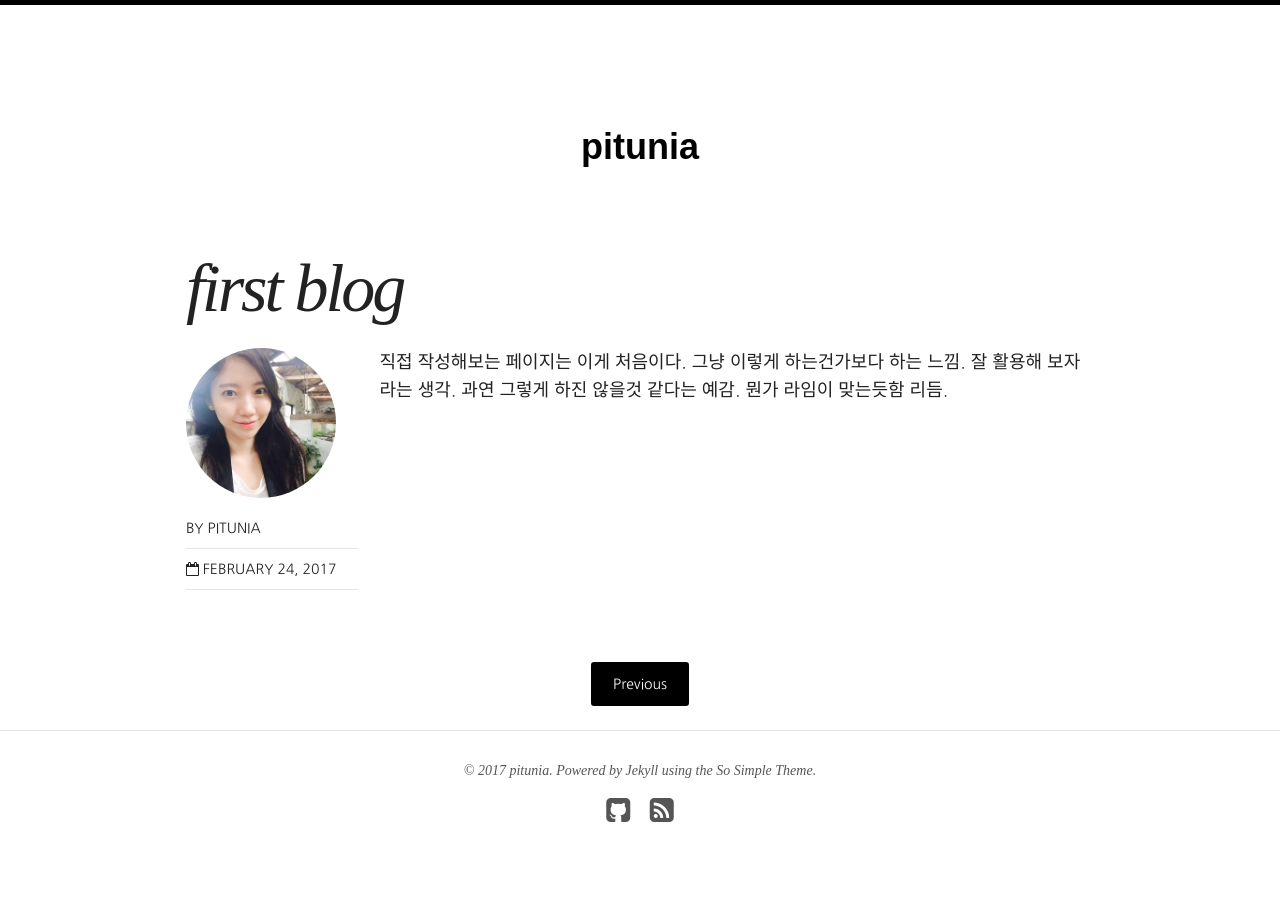
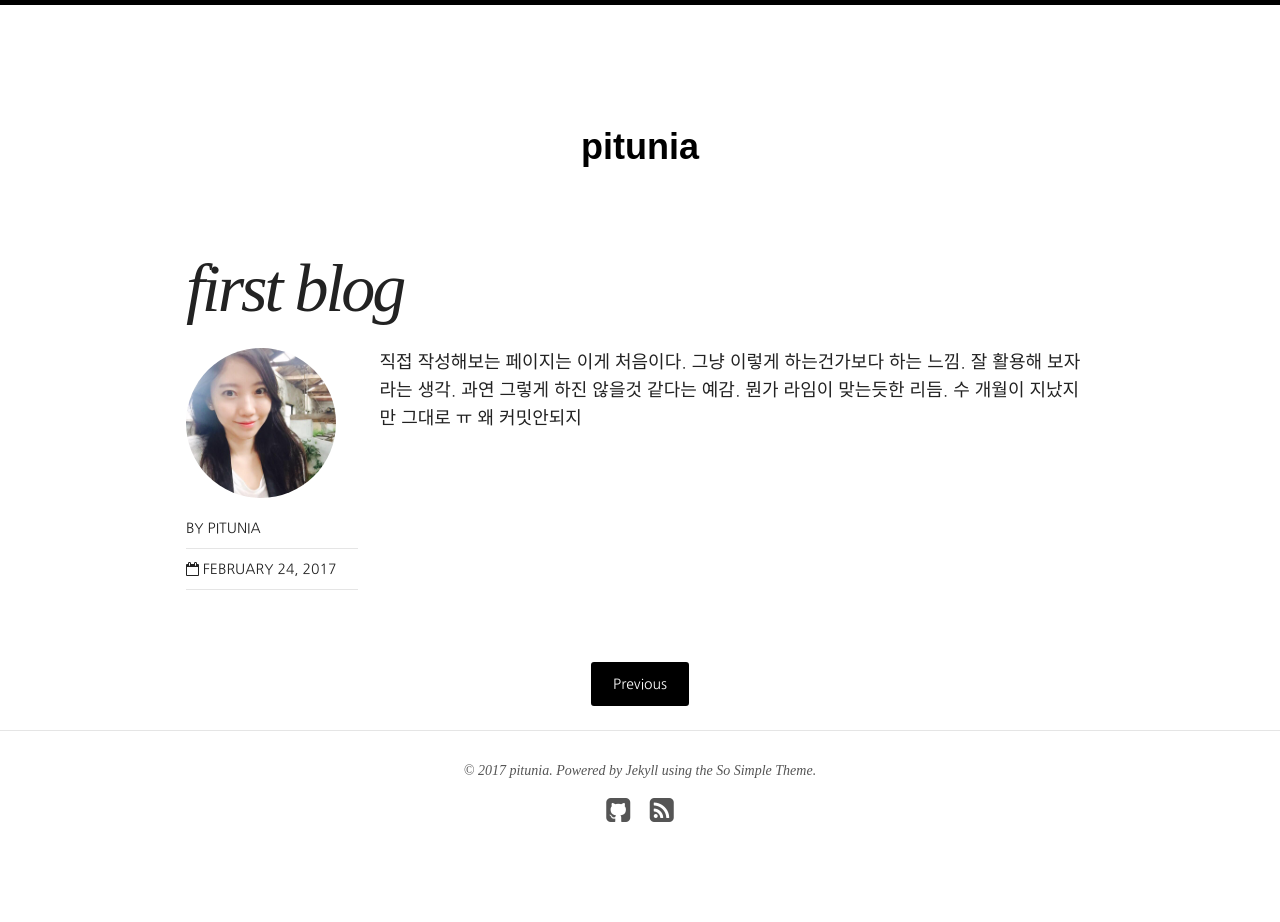
Before and after one commit to iluvpitunia/pitunia, a Jekyll site: the page built from _posts/blog/2017-02-24-first-blog.md, in a window 1280 px wide. Built offline with Jekyll 4.4.1, drawn with Linux system fonts in a browser that asks for light colours; nearby versions of some CDN libraries.

Commit message:
'longTimeNoSee'

```diff
--- a/_posts/blog/2017-02-24-first-blog.md
+++ b/_posts/blog/2017-02-24-first-blog.md
@@ -14,4 +14,6 @@ date: 2017-02-24T08:08:50-04:00
 그냥 이렇게 하는건가보다 하는 느낌.
 잘 활용해 보자라는 생각.
 과연 그렇게 하진 않을것 같다는 예감.
-뭔가 라임이 맞는듯함 리듬.
+뭔가 라임이 맞는듯한 리듬.
+수 개월이 지났지만 그대로 ㅠ
+왜 커밋안되지
```
